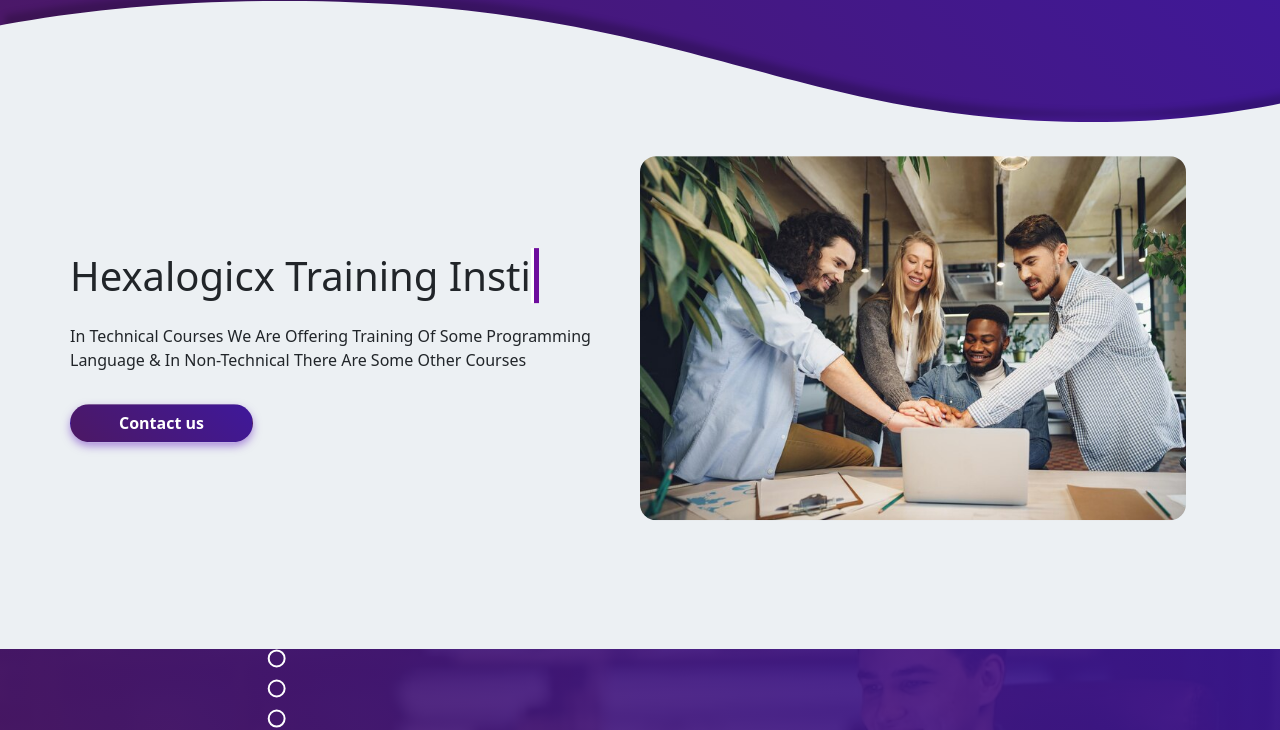
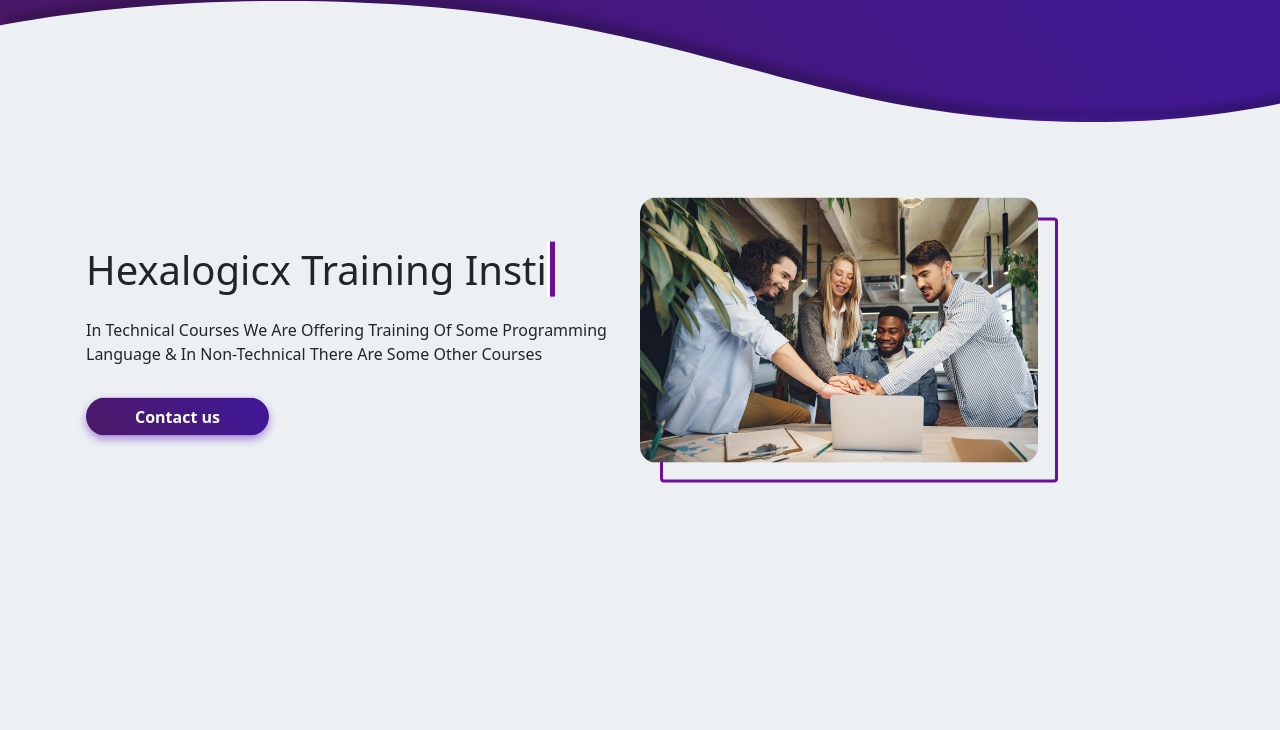
Before and after one commit to Munazza-Malik786/Resume, a plain HTML site: page home.html in a window 1280 px wide. Shown: the part 74-804 px from the top of the page. Drawn offline with nearby package versions, Linux system fonts and the light colour scheme; a script that the page names is missing.

Commit message:
update files

```diff
--- a/assets/css/responsive.css
+++ b/assets/css/responsive.css
@@ -2,6 +2,9 @@
 
     .logo {
         width: 37%;
+    }
+    .hero_section{
+        height: 60vh;
     }
     .learning{
         height: 100vh;
@@ -32,21 +35,20 @@
         padding-top: 3rem;
     }
 }
-@media screen and (max-width: 1900px) {
+@media screen and (min-width: 2250px) {
+    .hero_section .hero_section_row{
+        top: 40%;
+    }
     .hero_section{
-        padding-top: 50%;
+        height: 100vh;
     }
-    .hero-learning{
-        margin-top: -6%;
-    }
+}
+/*@media screen and (max-width: 1500px) {*/
+/*    .hero_section{*/
+/*        padding-top: 60%;*/
+/*    }*/
+/*    .hero-learning{*/
+/*        margin-top: -6%;*/
+/*    }*/
 
-}
-@media screen and (max-width: 1500px) {
-    .hero_section{
-        padding-top: 60%;
-    }
-    .hero-learning{
-        margin-top: -6%;
-    }
-
-}
+/*}*/
--- a/assets/css/style.css
+++ b/assets/css/style.css
@@ -393,8 +393,8 @@ footer p {
     font-weight: bold;
     font-size: 120px;
     color: #FFF;
-    /*position: relative;*/
-    position: absolute;
+    position: relative;
+    /*position: absolute;*/
     width: 100%;
 }
 
@@ -439,13 +439,13 @@ footer p {
     box-shadow: 0 0 0 0rem var(--purple);
 }
 .hero_section{
-    height: 100vh;
+    height: 80vh;
     position: relative;
 }
 .hero_section .hero_section_row{
     position: absolute;
     left: 50%;
-    top: 50%;
+    top: 30%;
     transform: translate(-50%, -50%);
     width: 100%;
 }
@@ -457,3 +457,23 @@ footer p {
 .card.course:hover img{
     background: white;
 }
+.hero_img img{
+    max-width: 100%;
+    min-width: 100%;
+}
+.hero_img{
+    position: relative;
+    max-width: 75%;
+    min-width: 75%;
+}
+.hero_img::before{
+    content: "";
+    position: absolute;
+    border: 3px solid var(--purple);
+    top: 20px;
+    right: -20px;
+    width: 100%;
+    height: 100%;
+    z-index: -1;
+    border-radius: 4px;
+}
--- a/home.html
+++ b/home.html
@@ -260,10 +260,10 @@
 <div class="baner">
 </div>
 <div class="container hero_section">
-    <div class="row hero_section_row">
+    <div class="row hero_section_row px-3">
         <div class="col-md-6 col-lg-6 col-xl-6 col-xxl-6 col-sm-6 mt-4 col-12">
             <div class="hero-content">
-                <div class="hero-content-text mt-5 pt-5">
+                <div class="hero-content-text pt-5 ">
                     <h1>
                     <span class="typewrite" data-period="2000"
                           data-type='[ "Hexalogicx Training Institute", "Boost Your Skills", "First Learn, Then Earn" ]'>
@@ -280,10 +280,10 @@
                 </div>
             </div>
         </div>
-        <div class="col-md-6 col-lg-6 col-xl-6 col-xxl-6 col-sm-6 mt-4 col-12">
-            <img src="assets/img/hero1.jpg" class="img-fluid rounded-4">
-            <!--            <img src="assets/img/online-education-background_52683-7614-removebg-preview.png" class="img-fluid">-->
-
+        <div class="col-md-6 col-lg-6 col-xl-6 col-xxl-6 col-sm-6 mt-4 col-12 justify-content-center">
+            <div class="hero_img ">
+                <img src="assets/img/hero1.jpg" class="img-fluid rounded-4 ">
+            </div>
         </div>
     </div>
 </div>
```
Also changed, not shown: category.html (+4 -2 lines), contact.html (+4 -4 lines).
